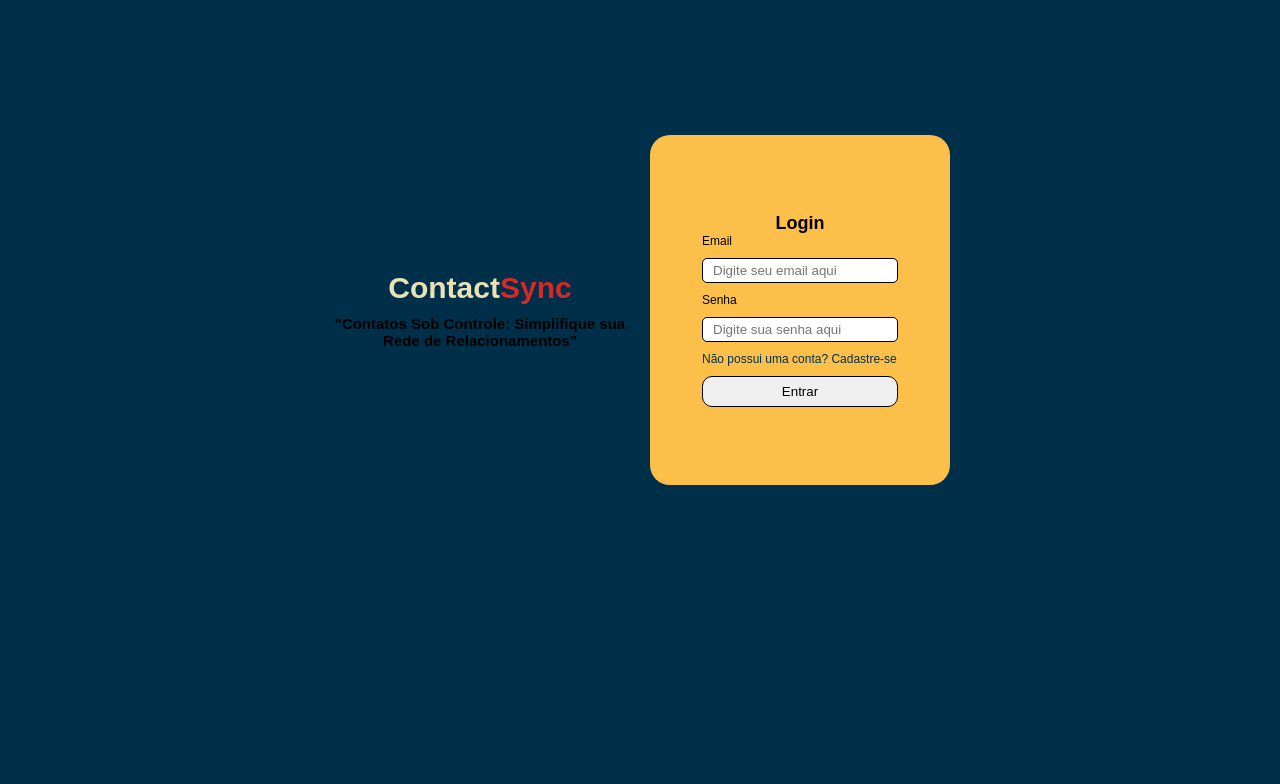
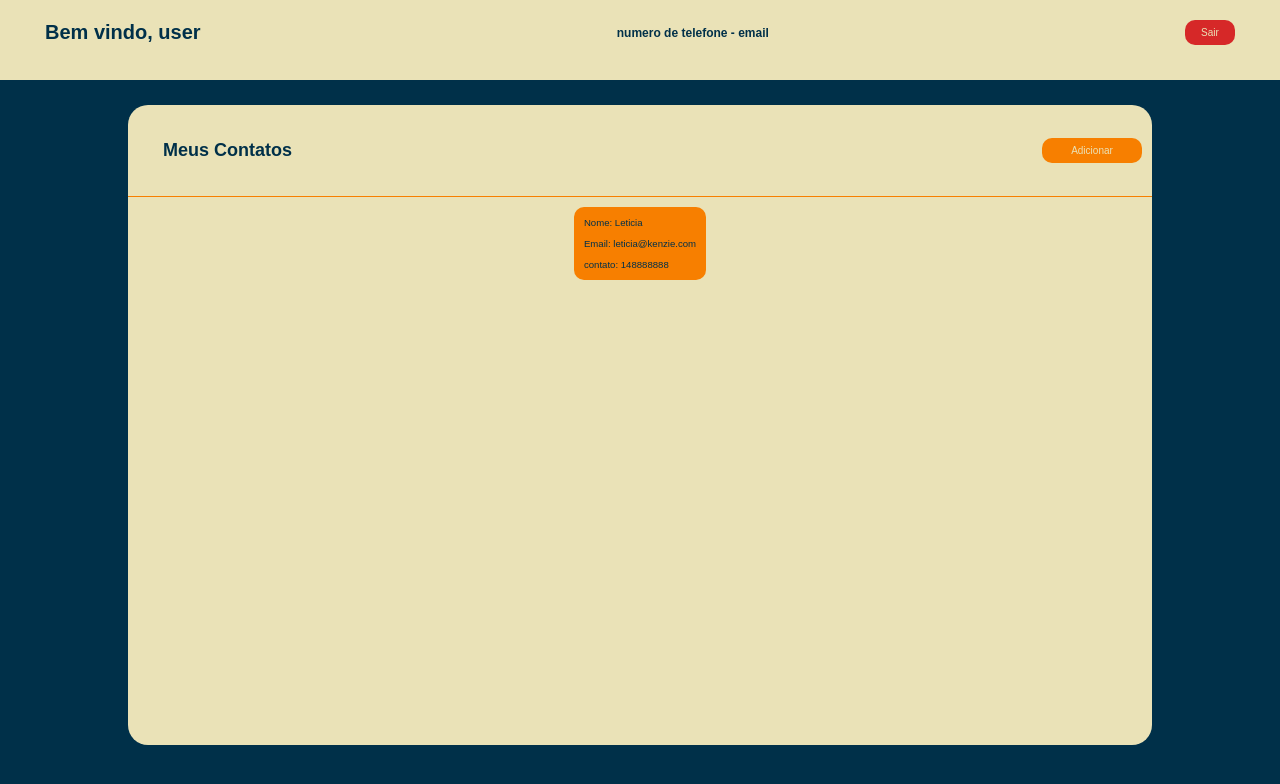
Before and after one commit to leticiamontilha/desafio-full-stack-leticiamontilha, a React (Vite) app in the folder contactsync/: page /dashboard in a window 1280 px wide. Before the commit this address led to /. Shown: the top 784 px of the page. Built offline with nearby package versions, Linux system fonts and the light colour scheme.

Commit message:
feat: styled dashboard

```diff
--- a/contactsync/src/App.tsx
+++ b/contactsync/src/App.tsx
@@ -1,16 +1,15 @@
-import { Container } from "./components/Container"
 import { AuthProvider } from "./contexts/AuthContext"
 import RoutesMain from "./routes"
 import { GlobalStyle } from "./styles/GlobalStyles"
 
 function App() {
   return (
-    <Container>
+    <>
       <GlobalStyle/>
       <AuthProvider>
         <RoutesMain/>
       </AuthProvider>
-    </Container>
+    </>
   )
 }
 
--- /dev/null
+++ b/contactsync/src/components/Header/index.tsx
@@ -0,0 +1,14 @@
+import { ReactNode } from "react"
+import { HeaderStyle } from "./style"
+
+interface headerProps{
+    children: ReactNode
+}
+
+export const HeaderPage = ({children}: headerProps) => {
+    return (
+        <HeaderStyle>
+            {children}
+        </HeaderStyle>
+    )
+}
--- /dev/null
+++ b/contactsync/src/components/Header/style.ts
@@ -0,0 +1,37 @@
+import styled from "styled-components"
+
+export const HeaderStyle = styled.main`
+    height: 80px;
+    width: 100%;
+    background-color: var(--vanilla);
+
+    .containerHeader{
+        display: flex;
+        justify-content: space-between;
+        gap: 10px;
+        align-items: center;
+        padding: 20px;
+        margin-left: 25px;
+        margin-right: 25px;
+    }
+
+    h2 {
+        font-size: 20px;
+        color: var(--prussian-blue);
+    }
+
+    p {
+        font-size: 12px;
+        color: var(--prussian-blue);
+        font-weight: bold;
+    }
+
+
+    button {
+        width: 50px;
+        font-size: 10px;
+        border: none;
+        background: var(--fire-engine-red);
+        color: var(--vanilla);
+    }
+`
--- a/contactsync/src/contexts/AuthContext.tsx
+++ b/contactsync/src/contexts/AuthContext.tsx
@@ -16,16 +16,16 @@ export const AuthContext = createContext({} as AuthContextValues)
 export const AuthProvider = ({children}: AuthProviderProps) => {
     const navigate = useNavigate()
 
-    useEffect(() => {
-        const token = localStorage.getItem("contactSync:token")
+    // useEffect(() => {
+    //     const token = localStorage.getItem("contactSync:token")
 
-        if(!token){
-            navigate("/")
-        }
+    //     if(!token){
+    //         navigate("/")
+    //     }
 
-        api.defaults.headers.common.Authorization = `Bearer ${token}`
+    //     api.defaults.headers.common.Authorization = `Bearer ${token}`
 
-    })
+    // })
 
     const signIn =  async (data: LoginData) => {
         try {
--- a/contactsync/src/pages/Dashboard/index.tsx
+++ b/contactsync/src/pages/Dashboard/index.tsx
@@ -1,5 +1,36 @@
+import { HeaderPage } from "../../components/Header"
+import { SectionStyled } from "./style"
+
 export const Dashboard = () => {
     return(
-        <h1>Dashboard</h1>
+        <main>
+            <HeaderPage>
+                <div className="containerHeader">
+                    <div>
+                        <h2>Bem vindo, user</h2>
+                    </div>
+                    <div>
+                        <p>numero de telefone - email</p>
+                    </div>
+                    <button>Sair</button>
+                </div>
+            </HeaderPage>
+
+            <SectionStyled>
+                <div className="containerContacts">
+                    <div className="headerContacts">
+                        <h2>Meus Contatos</h2>
+                        <button>Adicionar</button>
+                    </div>
+                    <ul>
+                        <li>
+                            <p>Nome: Leticia</p>
+                            <p>Email: leticia@kenzie.com</p>
+                            <p>contato: 148888888</p>
+                        </li>
+                    </ul>
+                </div>
+            </SectionStyled>
+        </main>
     )
 }
--- /dev/null
+++ b/contactsync/src/pages/Dashboard/style.tsx
@@ -0,0 +1,63 @@
+import styled from "styled-components"
+
+
+export const SectionStyled = styled.section`
+    width: 100vw;
+    /* max-width: 300px; */
+    height: 100vh;
+    margin-top: 25px;
+
+    display: flex;
+    align-items: center;
+    flex-direction: column;
+
+    .containerContacts{
+        width: 80vw;
+        height: 80vh;
+        background-color: var(--vanilla);
+        border-radius: 20px;
+    }
+
+    .headerContacts {
+        border-bottom: 1px solid var(--orange-wheel);
+        padding: 10px;
+        display: flex;
+        justify-content: space-between;
+        align-items: center;
+    }
+
+    .headerContacts > button {
+        width: 100px;
+        font-size: 10px;
+        border: none;
+        background: var(--orange-wheel);
+        color: var(--vanilla);
+    }
+
+
+    h2 {
+        font-size: 18px;
+        padding: 25px;
+        color: var(--prussian-blue);
+    }
+
+    ul {
+        display: flex;
+        justify-content: center;
+        gap: 15px;
+        flex-wrap: wrap;
+        overflow-x: auto;
+        padding: 10px;
+    }
+
+    li {
+        display: flex;
+        flex-direction: column;
+        background-color: var(--orange-wheel);
+        border-radius: 10px;
+        padding: 10px;
+        gap: 10px;
+        color: var(--prussian-blue);
+    }
+
+`
```
